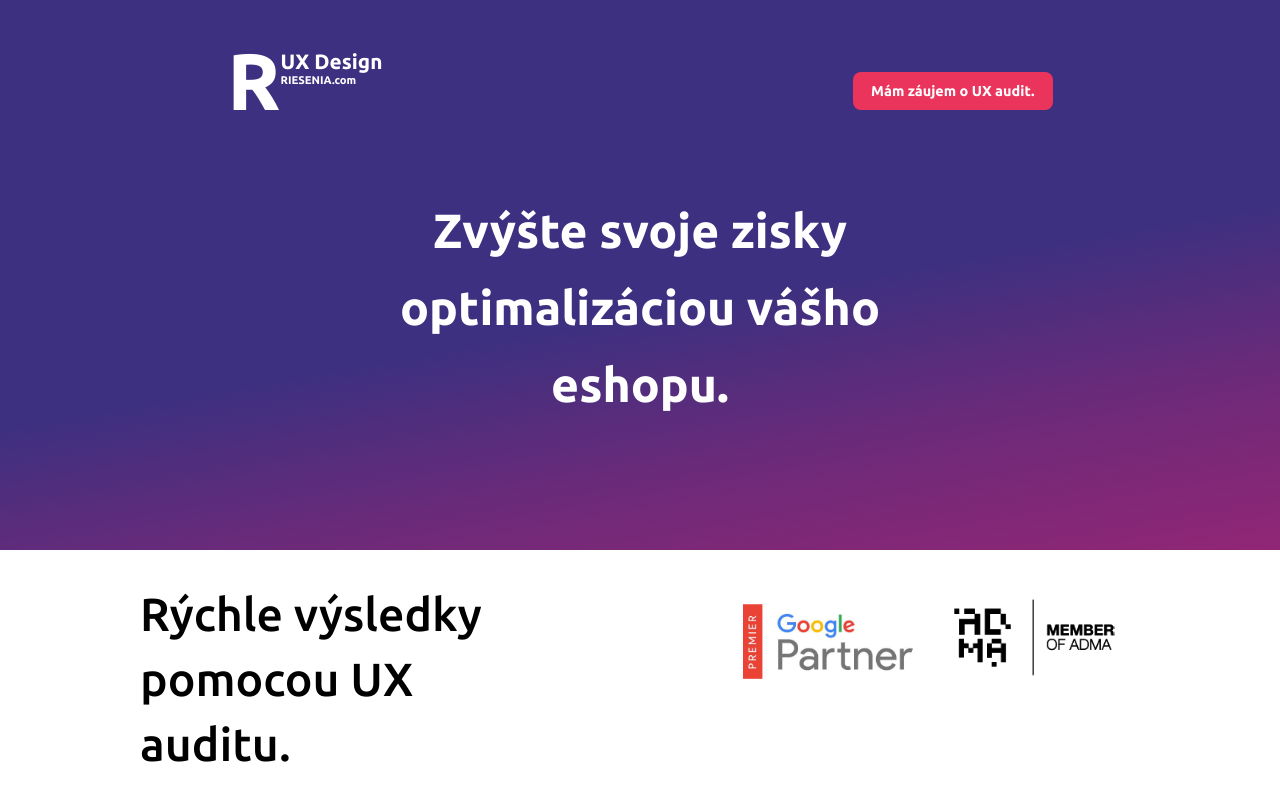
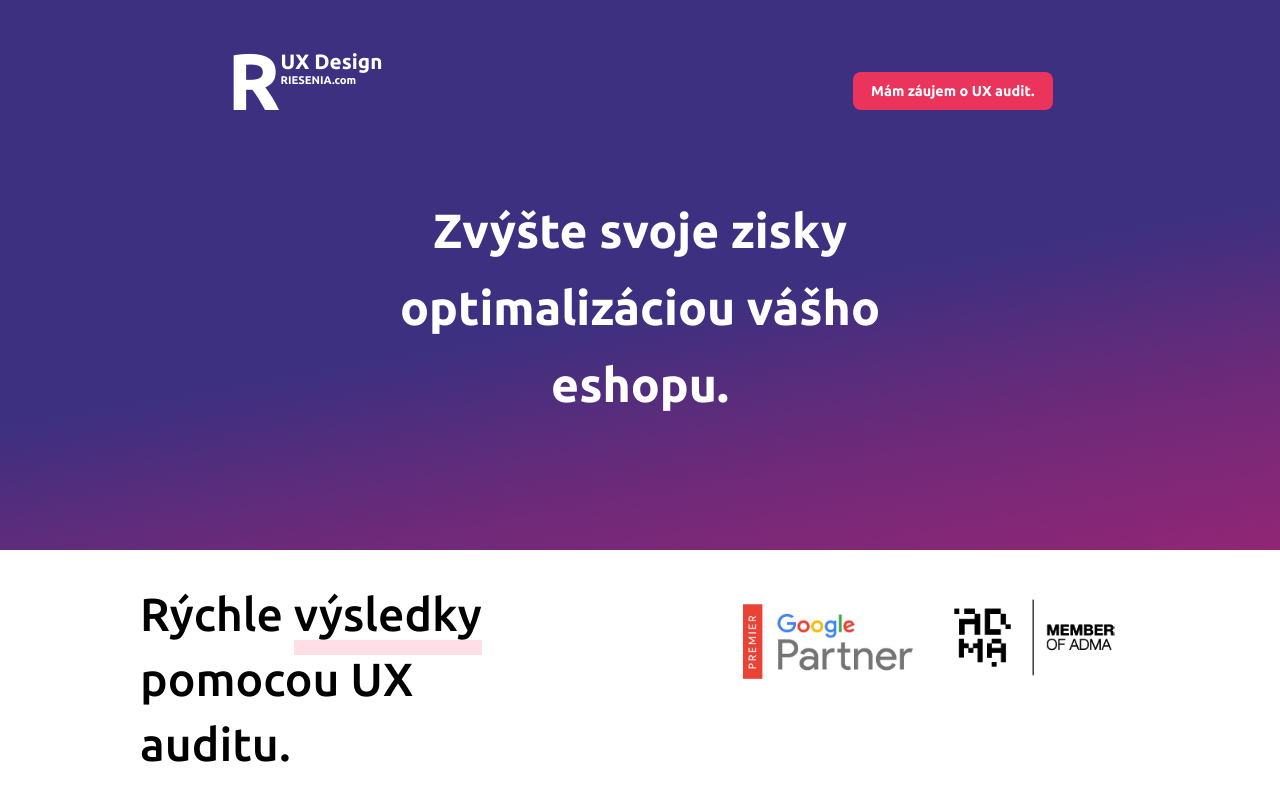
Before and after one commit to adabo4/vueapp, a Nuxt app: page / in a window 1280 px wide. Shown: the top 800 px of the page. Built offline with nearby package versions, Linux system fonts and the light colour scheme.

Commit message:
added span in headline

```diff
--- a/assets/styles/global.scss
+++ b/assets/styles/global.scss
@@ -1,6 +1,6 @@
-// @import url("https://fonts.googleapis.com/css2?family=Ubuntu:ital,wght@0,300;0,400;0,500;0,700;1,300;1,400;1,500;1,700&display=swap");
+@import url("https://fonts.googleapis.com/css2?family=Ubuntu:ital,wght@0,300;0,400;0,500;0,700;1,300;1,400;1,500;1,700&display=swap");
 
-// $base-font: "Ubuntu", sans-serif;
+$base-font: "Ubuntu", sans-serif;
 
 // /* HEADER */
 // * {
--- a/components/Header.vue
+++ b/components/Header.vue
@@ -30,10 +30,6 @@ export default {
 </script>
 
 <style lang="scss">
-@import url("https://fonts.googleapis.com/css2?family=Ubuntu:ital,wght@0,300;0,400;0,500;0,700;1,300;1,400;1,500;1,700&display=swap");
-
-$base-font: "Ubuntu", sans-serif;
-
 header {
   height: 550px;
   background-image: linear-gradient(170deg, #3d3080 55%, #6d2a79, #912675 100%);
--- a/components/Top.vue
+++ b/components/Top.vue
@@ -93,6 +93,10 @@ $base-font: "Ubuntu", sans-serif;
 
 .headline-div {
   width: 40%;
+
+  span {
+    border-bottom: 15px rgba(255, 192, 203, 0.5) solid;
+  }
 }
 
 .tooop,
```
